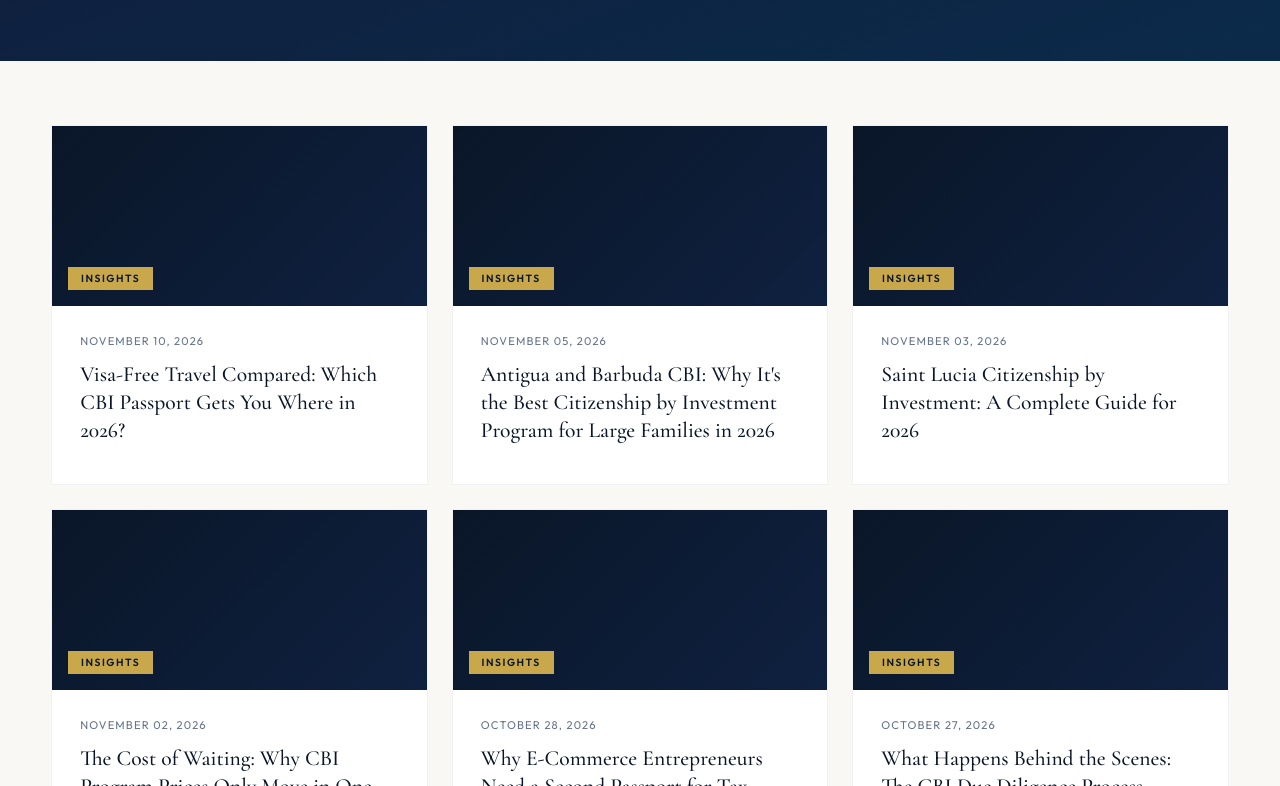
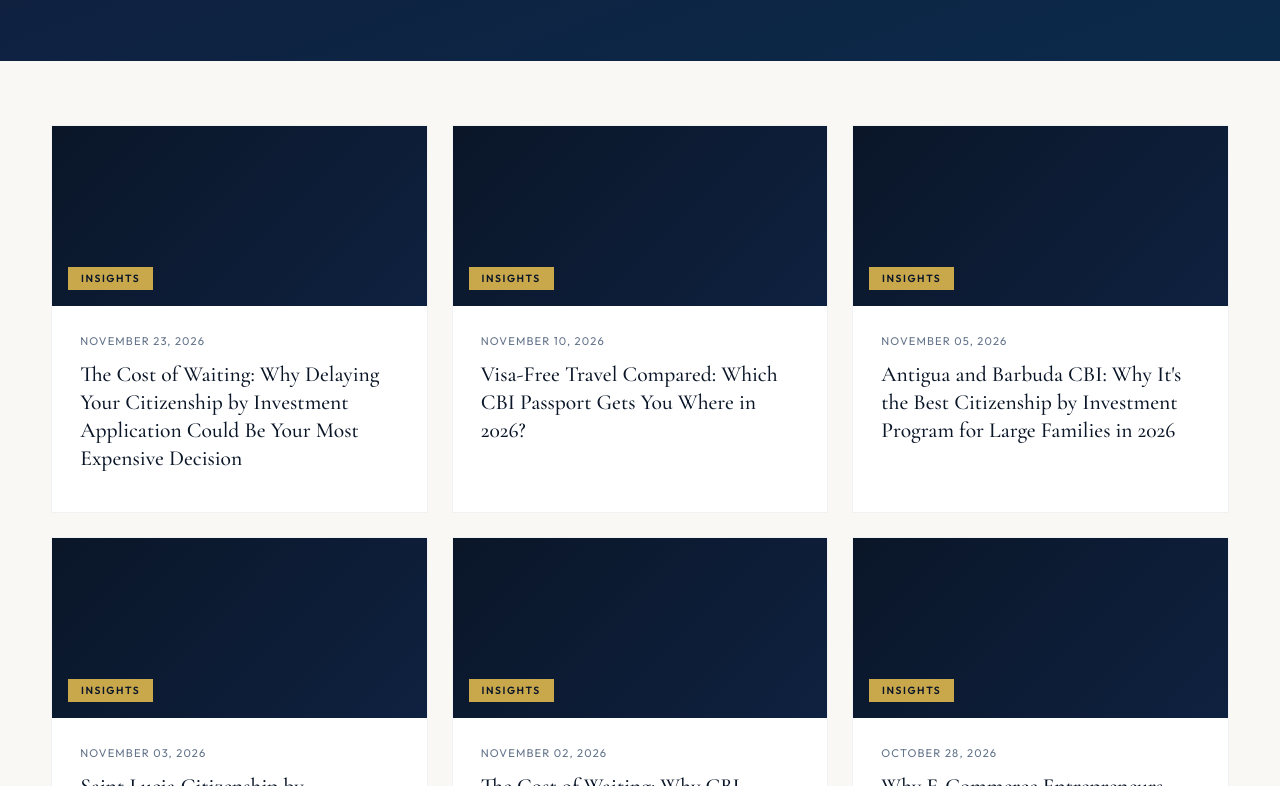
Before and after one commit to kentnsd-hue/meridiancbi, a plain HTML site: page blog/index.html in a window 1280 px wide. Shown: the part 314-1100 px from the top of the page. Drawn offline with nearby package versions, Linux system fonts and the light colour scheme.

Commit message:
Add to blog index: The Cost of Waiting: Why Delaying Your Citizenship by Investment Application Could Be Your Most Expensive Decision

```diff
--- a/blog/index.html
+++ b/blog/index.html
@@ -199,6 +199,14 @@ footer { background:var(--navy); padding:3rem 4% 2rem; color:var(--slate); }
 
 <section class="blog-section">
   <div class="blog-grid">
+    <a href="/blog/the-cost-of-waiting-why-delaying-your-citizenship-by-investment" class="blog-card">
+      <div class="blog-card-img" data-category="Insights" style="background:linear-gradient(135deg,#0a1628,#0f2140)"></div>
+      <div class="blog-card-body">
+        <div class="blog-card-date">November 23, 2026</div>
+        <h3>The Cost of Waiting: Why Delaying Your Citizenship by Investment Application Could Be Your Most Expensive Decision</h3>
+      </div>
+    </a>
+
     <a href="/blog/visa-free-travel-compared-which-cbi-passport-gets-you-where-in" class="blog-card">
       <div class="blog-card-img" data-category="Insights" style="background:linear-gradient(135deg,#0a1628,#0f2140)"></div>
       <div class="blog-card-body">
```
